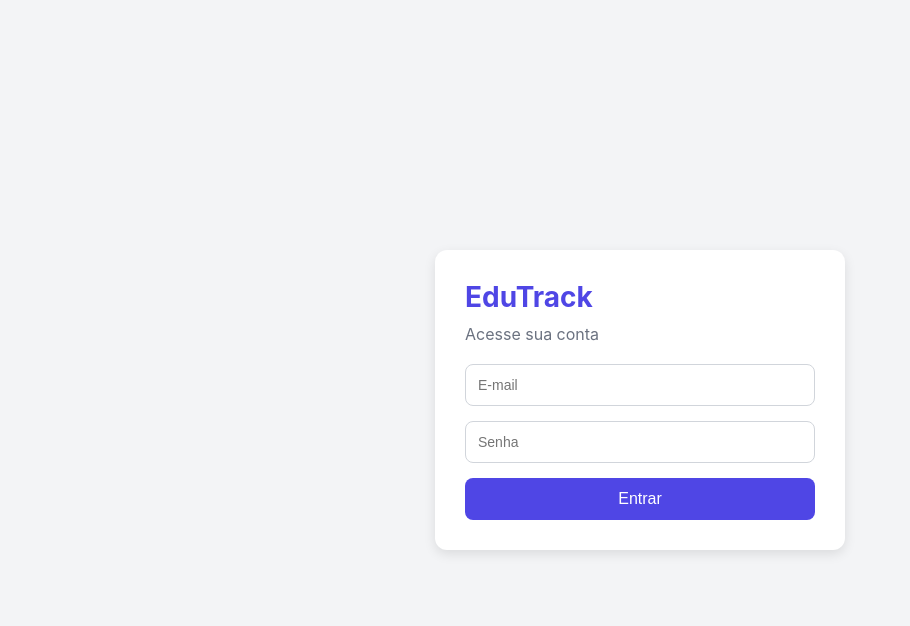
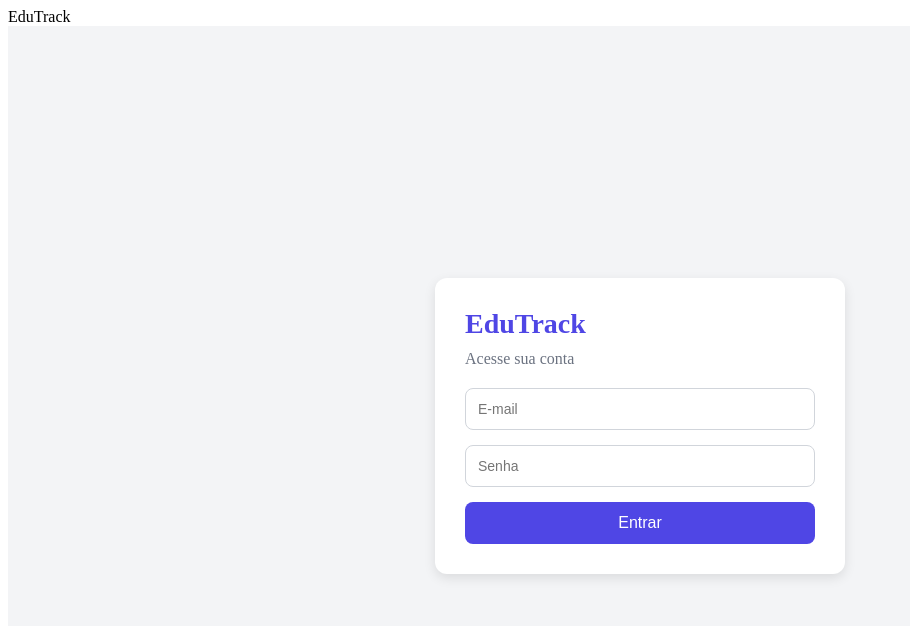
Before and after one commit to felippeximenes/edu-track, a React (Create React App) app in the folder frontend/: page / in a window 1280 px wide. Shown: the top 626 px of the page, without its empty margins (0-910 px from the left). Built offline with nearby package versions, Linux system fonts and the light colour scheme.

Commit message:
refactor: remove duplicated navbar and clean dashboard structure

```diff
--- a/frontend/src/App.css
+++ b/frontend/src/App.css
@@ -36,3 +36,110 @@
     transform: rotate(360deg);
   }
 }
+
+
+/* ---------- NAVBAR ---------- */
+
+.navbar {
+  width: 100%;
+  display: flex;
+  justify-content: space-between;
+  align-items: center;
+  padding: 12px 32px;
+  background: #ffffff;
+  box-shadow: 0 1px 4px rgba(15, 23, 42, 0.08);
+  position: sticky;
+  top: 0;
+  z-index: 10;
+}
+
+.navbar-left {
+  display: flex;
+  align-items: center;
+  gap: 24px;
+}
+
+.navbar-logo {
+  font-weight: 700;
+  font-size: 20px;
+  color: #111827;
+}
+
+.navbar-logo span {
+  color: #4f46e5;
+}
+
+.navbar-links {
+  display: flex;
+  gap: 16px;
+}
+
+.nav-link {
+  text-decoration: none;
+  color: #6b7280;
+  font-size: 14px;
+  padding: 6px 12px;
+  border-radius: 999px;
+  transition: 0.15s ease;
+}
+
+.nav-link:hover {
+  background: #eef2ff;
+  color: #4338ca;
+}
+
+.nav-link.active {
+  background: #eef2ff;
+  color: #4f46e5;
+}
+
+.navbar-right {
+  display: flex;
+  align-items: center;
+  gap: 12px;
+  font-size: 14px;
+}
+
+.navbar-user {
+  color: #4b5563;
+}
+
+.navbar-logout {
+  border: none;
+  background: #ef4444;
+  color: #ffffff;
+  padding: 6px 14px;
+  border-radius: 999px;
+  font-size: 13px;
+  cursor: pointer;
+  transition: 0.15s ease;
+}
+
+.navbar-logout:hover {
+  background: #dc2626;
+}
+
+/* Mobile */
+@media (max-width: 640px) {
+  .navbar {
+    padding: 10px 16px;
+    flex-direction: column;
+    align-items: flex-start;
+    gap: 8px;
+  }
+
+  .navbar-left {
+    width: 100%;
+    justify-content: space-between;
+  }
+
+  .navbar-links {
+    width: 100%;
+    margin-top: 6px;
+  }
+
+  .navbar-right {
+    width: 100%;
+    justify-content: space-between;
+  }
+}
--- a/frontend/src/App.tsx
+++ b/frontend/src/App.tsx
@@ -1,5 +1,11 @@
 import AppRoutes from "./routes/AppRoutes";
+import Navbar from "./components/Navbar";
 
 export default function App() {
-  return <AppRoutes />;
+  return (
+    <>
+      <Navbar />
+      <AppRoutes />
+    </>
+  );
 }
--- a/frontend/src/components/Navbar.tsx
+++ b/frontend/src/components/Navbar.tsx
@@ -1,7 +1,57 @@
-export default function Navbar() {
+// frontend/src/components/Navbar.tsx
+import React from "react";
+import { NavLink, useNavigate } from "react-router-dom";
+import { useAuth } from "../context/AuthContext";
+
+const Navbar: React.FC = () => {
+  const { user, logout } = useAuth();
+  const navigate = useNavigate();
+
+  function handleLogout() {
+    logout();
+    navigate("/login");
+  }
+
   return (
-    <nav>
-      <h2>EduTrack</h2>
-    </nav>
+    <header className="navbar">
+      <div className="navbar-left">
+        <span className="navbar-logo">
+          Edu<span>Track</span>
+        </span>
+
+        {user && (
+          <nav className="navbar-links">
+            <NavLink
+              to="/dashboard"
+              className={({ isActive }) =>
+                "nav-link" + (isActive ? " active" : "")
+              }
+            >
+              Dashboard
+            </NavLink>
+
+            <NavLink
+              to="/certificates"
+              className={({ isActive }) =>
+                "nav-link" + (isActive ? " active" : "")
+              }
+            >
+              Meus certificados
+            </NavLink>
+          </nav>
+        )}
+      </div>
+
+      {user && (
+        <div className="navbar-right">
+          <span className="navbar-user">Olá, {user.name}</span>
+          <button className="navbar-logout" onClick={handleLogout}>
+            Sair
+          </button>
+        </div>
+      )}
+    </header>
   );
-}
+};
+
+export default Navbar;
--- a/frontend/src/index.css
+++ b/frontend/src/index.css
@@ -1,13 +1,20 @@
+:root {
+  --color-primary: #4f46e5;
+  --color-primary-soft: #eef2ff;
+  --color-bg-page: #f3f4f6;
+  --color-surface: #ffffff;
+  --color-text: #111827;
+  --color-text-muted: #6b7280;
+  --color-danger: #ef4444;
+}
+
+* {
+  box-sizing: border-box;
+}
+
 body {
   margin: 0;
-  font-family: -apple-system, BlinkMacSystemFont, 'Segoe UI', 'Roboto', 'Oxygen',
-    'Ubuntu', 'Cantarell', 'Fira Sans', 'Droid Sans', 'Helvetica Neue',
-    sans-serif;
-  -webkit-font-smoothing: antialiased;
-  -moz-osx-font-smoothing: grayscale;
+  font-family: system-ui, -apple-system, BlinkMacSystemFont, "Segoe UI", sans-serif;
+  background-color: var(--color-bg-page);
+  color: var(--color-text);
 }
-
-code {
-  font-family: source-code-pro, Menlo, Monaco, Consolas, 'Courier New',
-    monospace;
-}
--- a/frontend/src/pages/Dashboard.tsx
+++ b/frontend/src/pages/Dashboard.tsx
@@ -37,7 +37,6 @@ export default function Dashboard() {
   }, []);
 
   function openCertificatePDF(code: string) {
-    // abre o PDF público em uma nova aba
     window.open(
       `http://localhost:3001/certificates/public/${code}/pdf`,
       "_blank"
@@ -49,15 +48,13 @@ export default function Dashboard() {
 
   return (
     <div style={styles.page}>
-      <Navbar />
+
 
       <main style={styles.main}>
         {/* HEADER */}
         <section style={styles.headerRow}>
           <div>
-            <h1 style={styles.title}>
-              Olá, {user?.name || "Aluno"} 👋
-            </h1>
+            <h1 style={styles.title}>Olá, {user?.name} 👋</h1>
             <p style={styles.subtitle}>
               Bem-vindo ao seu painel EduTrack. Aqui você acompanha
               seus cursos e certificados.
@@ -65,8 +62,8 @@ export default function Dashboard() {
           </div>
         </section>
 
-        {/* CARDS RESUMO */}
-        <section style={styles.cardsRow}>
+        {/* CARDS RESUMO (RESPONSIVO) */}
+        <section className="responsive-grid" style={{ marginBottom: "32px" }}>
           <div style={styles.card}>
             <span style={styles.cardLabel}>Certificados conquistados</span>
             <strong style={styles.cardNumber}>{totalCertificates}</strong>
@@ -74,6 +71,7 @@ export default function Dashboard() {
 
           <div style={styles.card}>
             <span style={styles.cardLabel}>Último certificado</span>
+
             {lastCertificate ? (
               <>
                 <strong style={styles.cardNumber}>
@@ -108,7 +106,7 @@ export default function Dashboard() {
           )}
 
           {!loading && !error && certificates.length > 0 && (
-            <div style={styles.tableWrapper}>
+            <div className="table-responsive">
               <table style={styles.table}>
                 <thead>
                   <tr>
@@ -171,12 +169,6 @@ const styles: { [key: string]: React.CSSProperties } = {
     marginTop: "8px",
     color: "#6b7280",
   },
-  cardsRow: {
-    display: "grid",
-    gridTemplateColumns: "repeat(auto-fit, minmax(240px, 1fr))",
-    gap: "16px",
-    marginBottom: "32px",
-  },
   card: {
     backgroundColor: "white",
     padding: "18px 20px",
@@ -216,9 +208,6 @@ const styles: { [key: string]: React.CSSProperties } = {
     margin: 0,
     fontSize: "18px",
   },
-  tableWrapper: {
-    overflowX: "auto",
-  },
   table: {
     width: "100%",
     borderCollapse: "collapse",
@@ -239,7 +228,7 @@ const styles: { [key: string]: React.CSSProperties } = {
   tdMono: {
     padding: "10px 8px",
     borderBottom: "1px solid #f3f4f6",
-    fontFamily: "ui-monospace, SFMono-Regular, Menlo, Monaco, Consolas",
+    fontFamily: "ui-monospace",
     fontSize: "12px",
   },
   linkButton: {
--- /dev/null
+++ b/frontend/src/styles/global.css
@@ -0,0 +1,48 @@
+/* GLOBAL RESET */
+* {
+  margin: 0;
+  padding: 0;
+  box-sizing: border-box;
+}
+
+/* Fonte padrão */
+body {
+  font-family: "Inter", sans-serif;
+  background-color: #f3f4f6;
+  color: #111827;
+}
+
+/* Títulos que se adaptam ao tamanho da tela */
+h1 {
+  font-size: clamp(1.8rem, 3vw, 2.3rem);
+}
+
+h2 {
+  font-size: clamp(1.3rem, 2vw, 1.6rem);
+}
+
+p {
+  font-size: clamp(0.9rem, 1.5vw, 1rem);
+}
+
+/* Botões com responsividade */
+button {
+  transition: 0.2s ease;
+}
+
+button:hover {
+  opacity: 0.9;
+  transform: translateY(-2px);
+}
+
+/* Tabela responsiva */
+.table-responsive {
+  overflow-x: auto;
+}
+
+/* Cards responsivos — grid automático */
+.responsive-grid {
+  display: grid;
+  gap: 16px;
+  grid-template-columns: repeat(auto-fit, minmax(240px, 1fr));
+}
```
Also changed, not shown: frontend/src/index.tsx (+4 -7 lines), frontend/src/routes/AppRoutes.tsx (+4 -9 lines).
